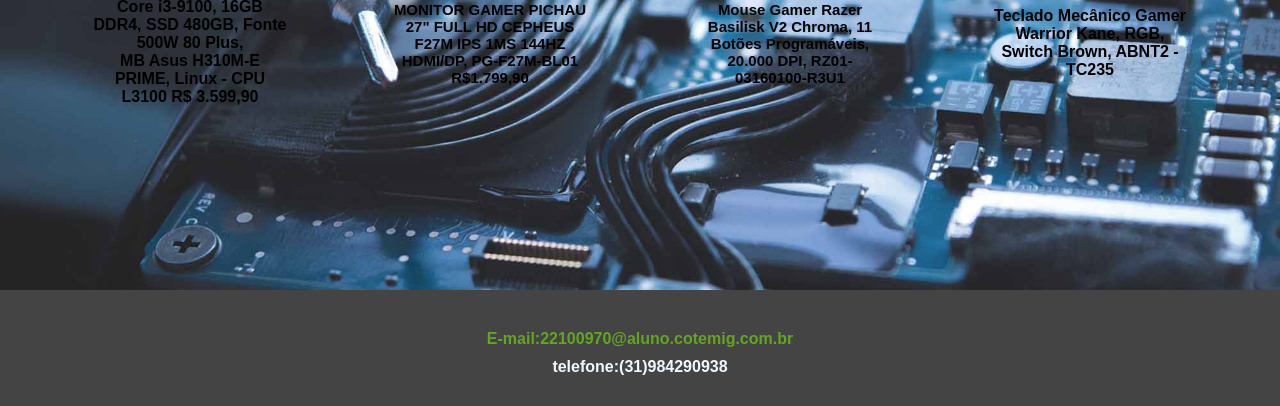
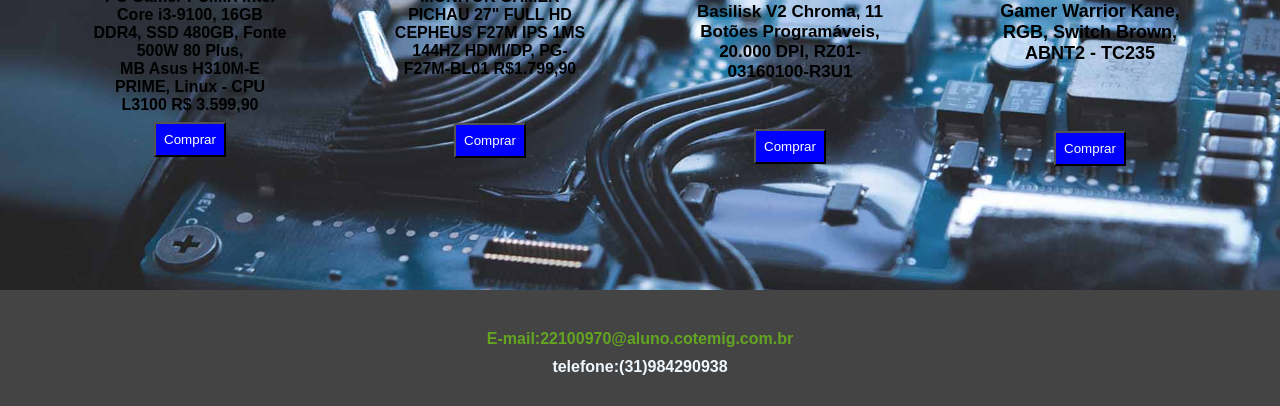
Before and after one commit to Victoralecrim/FRONT-END, a plain HTML site: page Paginas/Produtos.html in a window 1280 px wide. Shown: the part 394-800 px from the top of the page. Drawn offline with Linux system fonts and the light colour scheme.

Commit message:
Add files via upload

```diff
--- a/Paginas/Produtos.html
+++ b/Paginas/Produtos.html
@@ -27,24 +27,32 @@
             <td class="computador"><img class="imgC"
                     src="../img/Computador-Gamer-Completo-Maximus-com-Processador-Intel-Core-i5-3330-3-0GHz-8GB-DDR3-HD-1TB-SSD-120GB-Placa-de-V-deo-GTX-1050Ti-4GB-Monitor-19-Windows-10-Kit-Gamer_1620139294_g-removebg-preview.png"
                     alt="img">
-                <p class="txtcomputador">PC Gamer PCMIX Intel Core i3-9100, 16GB DDR4, SSD 480GB, Fonte 500W 80
+                <p class="txtcomputador">PC Gamer PCMIX Intel Core i3-9100,
+                    16GB DDR4, SSD 480GB, Fonte 500W 80
                     Plus,<br> MB Asus H310M-E PRIME, Linux - CPU L3100
                     R$ 3.599,90</p>
+                <button class="btncomprarC"><a class="txtbtnlink" href="#"></a>Comprar</button>
             </td>
             <td class="computador"><img class="imgM" src="../img/MonitorGamerPichau.png" alt="img">
-                <p class="txtmonitor">MONITOR GAMER PICHAU 27" FULL HD CEPHEUS F27M IPS 1MS 144HZ HDMI/DP, PG-F27M-BL01
+                <p class="txtmonitor">MONITOR GAMER PICHAU 27" FULL HD
+                    CEPHEUS F27M IPS 1MS 144HZ HDMI/DP, PG-F27M-BL01
                     R$1.799,90</p>
+                <button class="btncomprarMonitor"><a class="txtbtnlink" href="#"></a>Comprar</button>
             </td>
             <td class="computador"><img class="imgR"
                     src="../img/mouse-gamer-razer-basilisk-v2-chroma-11-botoes-programaveis-20000-dpi-rz01-03160100-r3u1_122437-removebg-preview.png"
                     alt="img">
-                <p class="txtmouse">Mouse Gamer Razer Basilisk V2 Chroma, 11 Botões Programáveis, 20.000 DPI,
+                <p class="txtmouse">Mouse Gamer Razer Basilisk V2 Chroma, 11
+                    Botões Programáveis, 20.000 DPI,
                     RZ01-03160100-R3U1</p>
+                <button class="btncomprarMouse"><a class="txtbtnlink" href="#"></a>Comprar</button>
             </td>
             <td class="computador"><img class="imgT"
                     src="../img/teclado-mecanico-gamer-warrior-kane-rgb-switch-brown-abnt2-tc235_1565873973_gg-removebg-preview.png"
                     alt="img">
-                <p class="txtteclado">Teclado Mecânico Gamer Warrior Kane, RGB, Switch Brown, ABNT2 - TC235</p>
+                <p class="txtteclado">Teclado Mecânico Gamer Warrior Kane,
+                    RGB, Switch Brown, ABNT2 - TC235</p>
+                <button class="btncomprarTeclado"><a class="txtbtnlink" href="#"></a>Comprar</button>
             </td>
         </tr>
     </table>
--- a/css/produtos.css
+++ b/css/produtos.css
@@ -55,7 +55,7 @@ table {
 }
 
 .txtcomputador {
-    font-size: medium;
+    font-size: 16px;
     text-align: center;
     padding: 2px;
     margin: 2px;
@@ -70,7 +70,7 @@ td img[class="monitor"] {
 }
 
 .txtmonitor {
-    font-size: 15px;
+    font-size: 16px;
     text-align: center;
     padding: 2px;
     margin: 2px;
@@ -85,7 +85,7 @@ td img [class="mouse"] {
 }
 
 .txtmouse {
-    font-size: 15px;
+    font-size: 17px;
     text-align: center;
     padding: 2px;
     margin: 2px;
@@ -105,11 +105,11 @@ td img[class="teclado"] {
 }
 
 .txtteclado {
-    font-size: medium;
-    text-align: center;
-    padding: 2px;
-    margin: 2px;
-    width: 200px;
+   font-size: 18px;
+   text-align: center;
+   padding: 2px;
+   margin: 2px;
+   width: 200px;
 }
 
 .computador {
@@ -119,18 +119,56 @@ td img[class="teclado"] {
     margin: 25px;
     align-items: center;
 }
-.imgR{
-    width: 250px;
-}
-.imgT{
-    width: 250px;
-}
-.imgC{
+
+.imgR {
     width: 250px;
 }
 
-
-
-.imgM{
+.imgT {
     width: 250px;
 }
+
+.imgC {
+    width: 250px;
+}
+
+.imgM {
+    width: 250px;
+}
+
+.btncomprarC{
+    background-color: blue;
+    cursor: pointer;
+    color: white;
+    text-decoration: none;
+    padding: 0.6em;
+    margin-top: 4px;
+}
+
+.btncomprarMonitor {
+    background-color: blue;
+    cursor: pointer;
+    color: white;
+    text-decoration: none;
+    padding: 0.6em;
+    margin-top: 3.1em;
+}
+
+.btncomprarMouse {
+    background-color: blue;
+    cursor: pointer;
+    color: white;
+    text-decoration: none;
+    padding: 0.6em;
+    margin-top: 3.2em;
+}
+
+.btncomprarTeclado {
+    background-color: blue;
+    cursor: pointer;
+    color: white;
+    text-decoration: none;
+    padding: 0.6em;
+    margin-top: 4.7em;
+
+}
```
